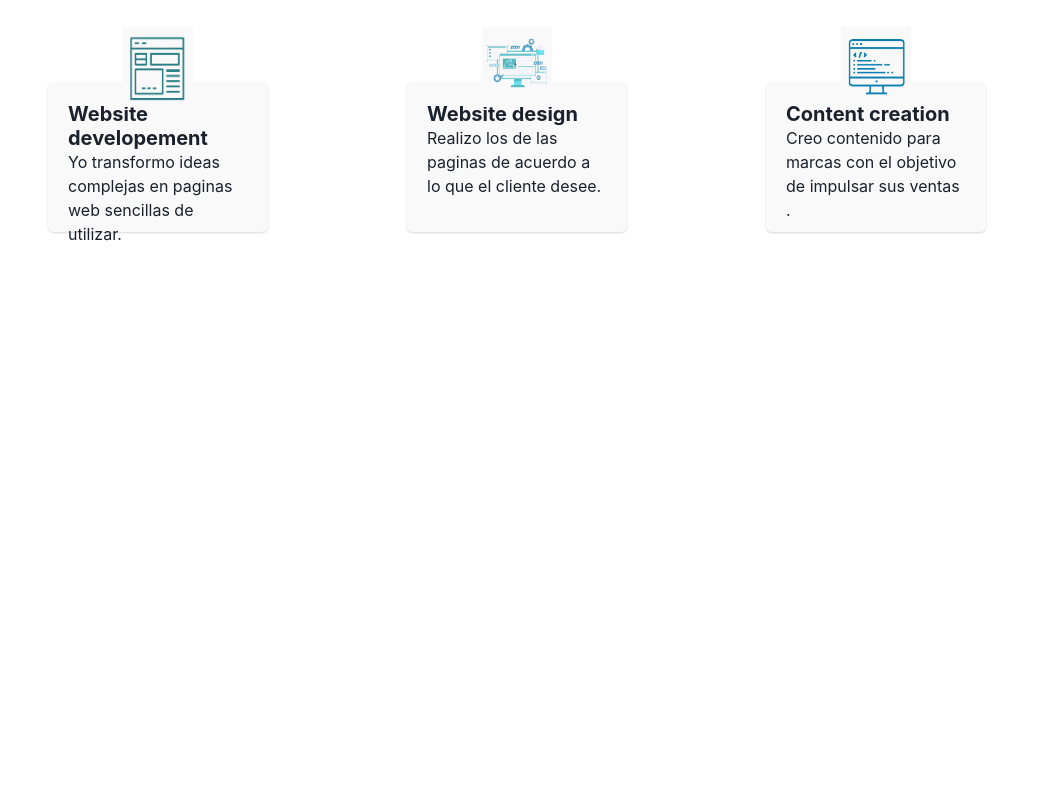
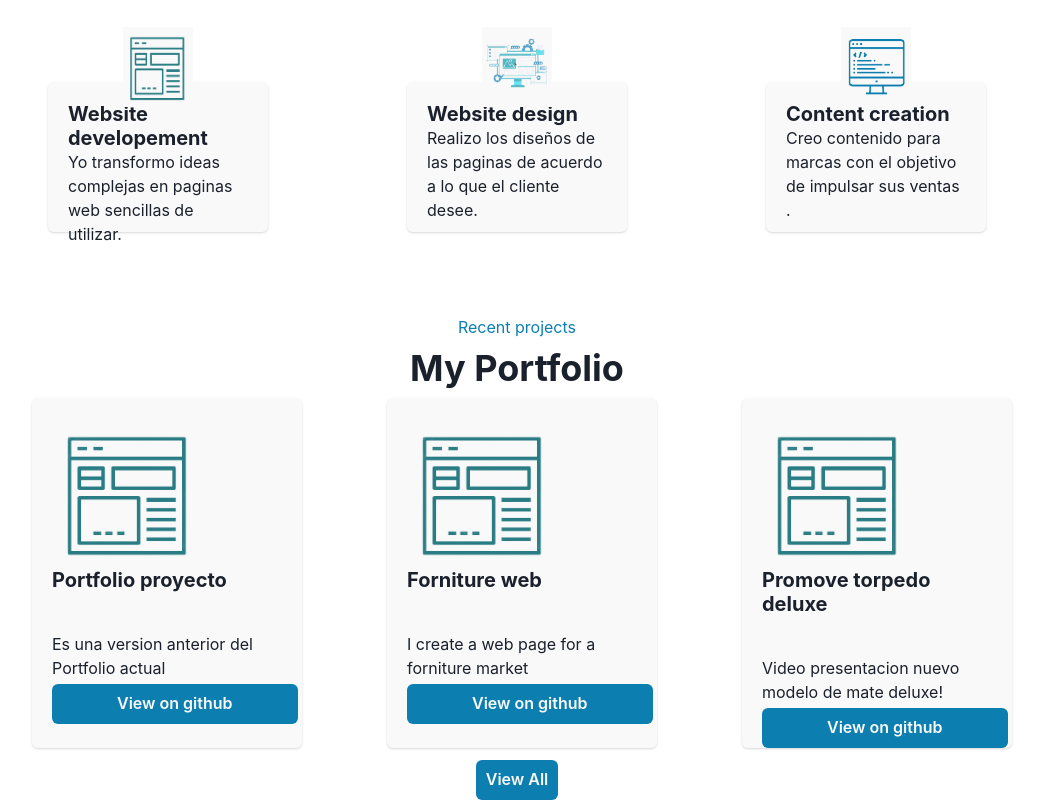
Before and after one commit to Manunyville/Armado-de-portfolio, a React (Vite) app: page / in a window 1280 px wide. Shown: the part 1139-1939 px from the top of the page, without its empty margins (123-1166 px from the left). Before the commit the page ends 1446 px from the top, so only its background shows below. Built offline with nearby package versions, Linux system fonts and the light colour scheme.

Commit message:
agregue dentro del mismo componente mis proyectos

```diff
--- a/src/componentes/servicio/servicio.jsx
+++ b/src/componentes/servicio/servicio.jsx
@@ -5,12 +5,14 @@ import { motion } from "framer-motion"
 import Web from '../../assets/img/codigoweb.png'
 import diseño from '../../assets/img/Diseñodepagina.png'
 import Diseñoweb from '../../assets/img/desarrolloweb.png'
-
+import Fotaki from '../../assets/img/codigoweb.png'
+import Azderecha from '../../assets/img/ImagenazulD.png'
 
 const Service = () => {
 
     return (
 
+        <>
             <Container width="full" id='misServicios'>
                 <VStack gap="15px">
                     <VStack marginTop="20px">
@@ -33,7 +35,7 @@ const Service = () => {
                             </Stack>
                             <CardBody>
                                 <Heading size='md'>Website design</Heading>
-                            <Text>Realizo los de las paginas de acuerdo a lo que el cliente desee. </Text>
+                                <Text>Realizo los diseños de las paginas de acuerdo a lo que el cliente desee. </Text>
                             </CardBody>
                         </Card>
                         <Card bg={'#F9F9F9'} className='cardServ' height="150px" width="220px" >
@@ -48,6 +50,53 @@ const Service = () => {
                     </HStack>
                 </VStack>
             </Container>
+            <Container width='1200px' id='proyectos'>
+                <VStack >
+                    <VStack>
+                        <Stack >
+                            <Image src={Azderecha} className='imgAbs' marginLeft="800px" />
+                        </Stack>
+                        <Text color={'#0C7FB0'}>Recent projects</Text>
+                        <Heading>My Portfolio</Heading>
+                    </VStack>
+                    <HStack gap='75px'>
+                        <Card width='270px' height='350px' bg={'#F9F9F9'} marginLeft='10px'>
+                            <CardHeader>
+                                <Image src={Fotaki} height='150px' />
+                                <Heading size='md'> Portfolio proyecto</Heading>
+                            </CardHeader>
+                            <CardBody>
+                                <Text>Es una version anterior del Portfolio actual</Text>
+                                <Button marginTop='4px' as={motion.button} paddingX="65px" whileHover={{ color: '#0C7FB0' }} color={'#F9F9F9'} bg={'#0C7FB0'} variant='solid'>View on github</Button>
+                            </CardBody>
+                        </Card>
+                        <Card width='270px' height='350px' bg={'#F9F9F9'} marginLeft='10px'>
+                            <CardHeader>
+                                <Image src={Fotaki} height='150px' />
+                                <Heading size='md'> Forniture web</Heading>
+                            </CardHeader>
+                            <CardBody>
+                                <Text>I create a web page for a forniture market</Text>
+                                <Button marginTop='4px' as={motion.button} paddingX='65px' whileHover={{ color: '#0C7FB0' }} color={'#F9F9F9'} bg={'#0C7FB0'} variant='solid'>View on github</Button>
+                            </CardBody>
+                        </Card>
+                        <Card width='270px' height='350px' bg={'#F9F9F9'} marginLeft='10px'>
+                            <CardHeader>
+                                <Image src={Fotaki} height='150px' />
+                                <Heading size='md'>Promove torpedo deluxe</Heading>
+                            </CardHeader>
+                            <CardBody>
+                                <Text>Video presentacion nuevo modelo de mate deluxe!</Text>
+                                <Button marginTop='4px' as={motion.button} paddingX='65px' whileHover={{ color: '#0C7FB0' }} color={'#F9F9F9'} bg={'#0C7FB0'} variant='solid'>View on github</Button>
+                            </CardBody>
+                        </Card>
+                    </HStack>
+                    <Stack>
+                        <Button marginTop='4px' as={motion.button} paddingX='10px' whileHover={{ color: '#0C7FB0' }} color={'#F9F9F9'} bg={'#0C7FB0'} variant='solid'> View All</Button>
+                    </Stack>
+                </VStack>
+            </Container>
+        </>
     )
 }
 export default Service
```
Also changed, not shown: src/assets/img/ImagenazulD.png (added). Lines whose indentation alone changed are shown as unchanged.
